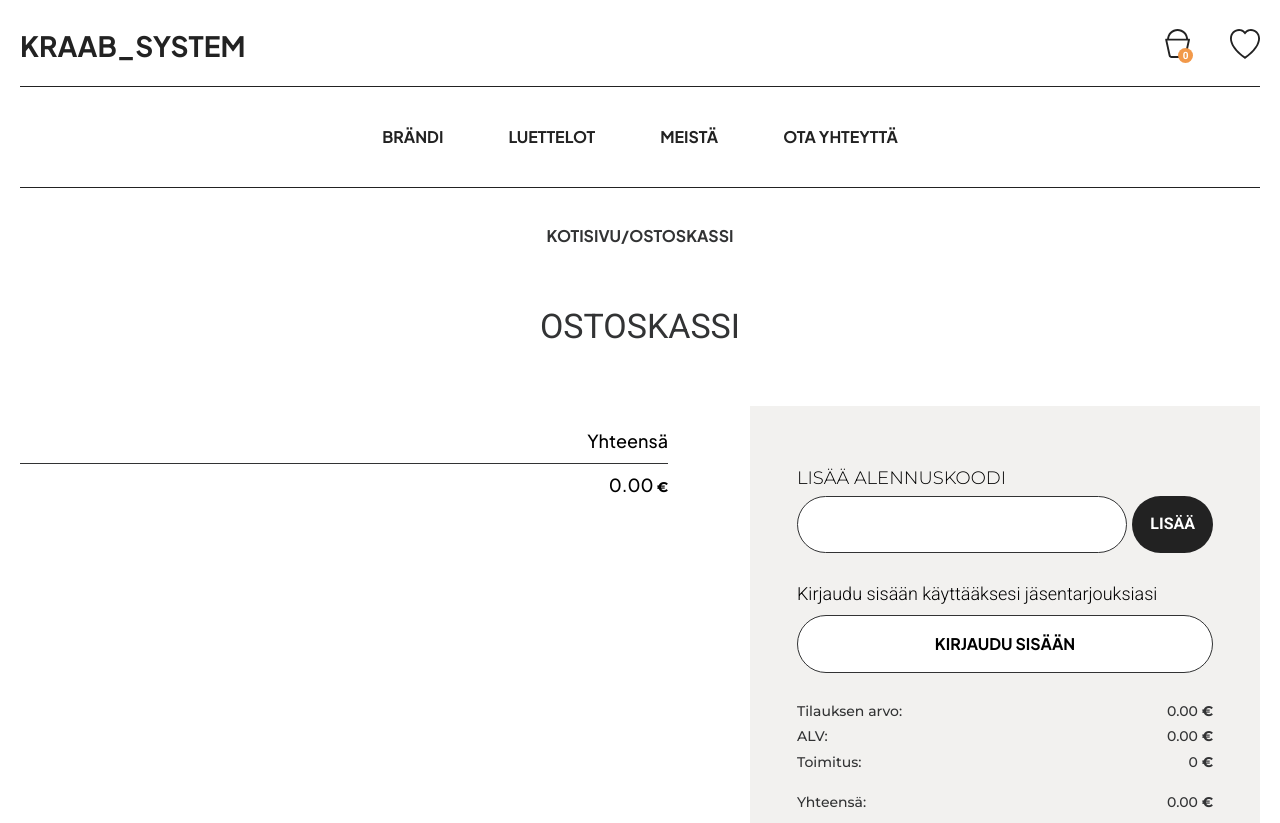
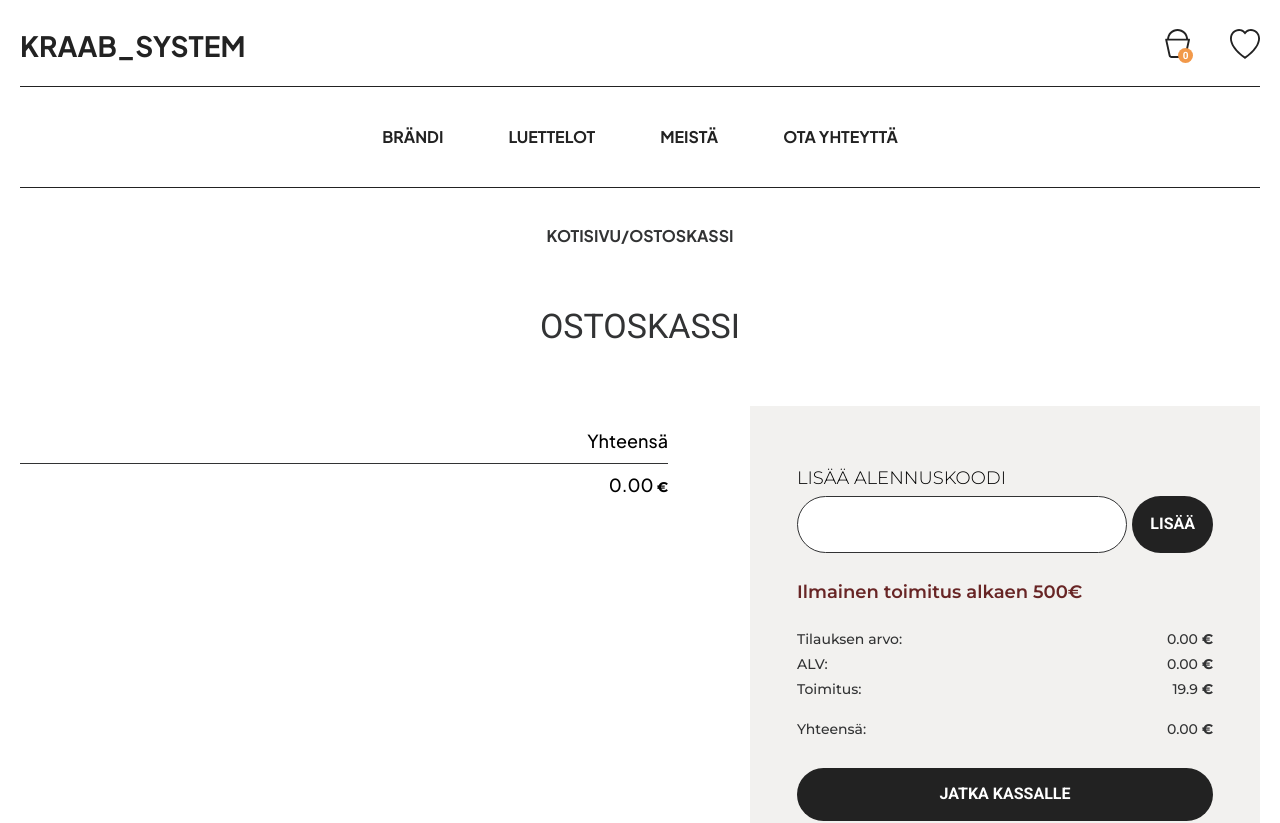
Before and after one commit to FEZUGICRIX/kraab_system, a React (Vite) app: page /basket in a window 1280 px wide. Shown: the top 823 px of the page. Built offline with nearby package versions, Linux system fonts and the light colour scheme.

Commit message:
feat: add navigation from basket item to product page

```diff
--- a/src/pages/BasketPage/BasketPage.jsx
+++ b/src/pages/BasketPage/BasketPage.jsx
@@ -1,4 +1,6 @@
 import { useEffect, useState } from 'react';
+import { Link } from 'react-router-dom';
+
 import { getProducts } from '@api/getProducts';
 import Breadcrumbs from '@Breadcrumbs';
 import useBasket from '../../hooks/useBasket';
@@ -44,6 +46,8 @@ const BasketPage = () => {
   };
 
   const totalPrice = calculateTotalPrice();
+  const shippingValue = totalPrice >= 500 ? 0 : 19.9;
+
   const handleRemoveItem = (id) => {
     removeLocalStorageItem(id);
   };
@@ -78,20 +82,30 @@ const BasketPage = () => {
                   }
                   const basketItem = basketItemsMap[item.id];
                   const quantity = basketItem?.packages || 1;
-                  const totalProductPrice = Number(item.price) * quantity * (item.packing_volume || 1);
+                  const totalProductPrice =
+                    Number(item.price) *
+                    quantity *
+                    (item.packing_volume || 1);
 
                   return (
                     <div className="basket__product" key={item.id}>
+                      <Link to={`/basket/product/${item.id}`}>
                         <div className="basket__product-img">
                           <img
-                          src={`${basePath[item.catalog]}${images[0] || 'default.jpg'}`}
+                            src={`${basePath[item.catalog]}${
+                              images[0] || 'default.jpg'
+                            }`}
                             alt="Product"
                           />
                         </div>
+                      </Link>
+
                       <div className="basket__product-content">
+                        <Link to={`/basket/product/${item.id}`}>
                           <div className="basket__product-title">
                             {item.title}
                           </div>
+                        </Link>
                         <div className="basket__product-price">
                           {item.price} <span>€</span>
                         </div>
@@ -155,9 +169,8 @@ const BasketPage = () => {
                 </div>
               </div>
 
-              <div className="basket__login">
-                <span>Kirjaudu sisään käyttääksesi jäsentarjouksiasi</span>
-                <button id="login">KIRJAUDU SISÄÄN</button>
+              <div className="basket__hint">
+                Ilmainen toimitus alkaen 500€
               </div>
 
               <div className="basket__order order">
@@ -178,7 +191,7 @@ const BasketPage = () => {
                   <div className="order__shipping">
                     <span>Toimitus:</span>
                     <span>
-                      0 <span className="euro">€</span>
+                      {shippingValue} <span className="euro">€</span>
                     </span>
                   </div>
                   <div className="order__total">
--- a/src/pages/BasketPage/_BasketPage.scss
+++ b/src/pages/BasketPage/_BasketPage.scss
@@ -30,6 +30,7 @@
 
   &__product {
     display: flex;
+    align-items: center;
     width: 100%;
 
     &-title {
@@ -55,7 +56,6 @@
       margin-right: 18px;
       img {
         max-width: 130px;
-        height: 180px;
       }
     }
 
@@ -152,28 +152,11 @@
     }
   }
 
-  &__login {
-    display: flex;
-    flex-direction: column;
-    gap: 11px;
-    span {
-      font-family: Roboto;
-      font-size: 18px;
-      font-weight: 300;
-      line-height: 21.09px;
-    }
-
-    #login {
-      background: $white;
-      padding: 18px 0;
-      border-radius: 30px;
-      border: 1px solid #323334;
-
-      font-family: Plus Jakarta Sans;
-      font-size: 16px;
-      font-weight: 700;
-      line-height: 20.16px;
-    }
+  &__hint {
+    font-family: Montserrat;
+    font-size: 18px;
+    font-weight: 600;
+    color: #682525;
   }
 
   .order {
@@ -208,10 +191,6 @@
   }
 
   @media (max-width: 400px) {
-    &__product {
-      align-items: center;
-    }
-
     &__product-specifications {
       display: flex;
       flex-direction: column;
@@ -223,7 +202,6 @@
       margin-right: 10px;
       img {
         max-width: 110px;
-        height: 144px;
       }
     }
 
--- a/src/pages/ProductPage/ProductPage.jsx
+++ b/src/pages/ProductPage/ProductPage.jsx
@@ -43,7 +43,7 @@ const ProductPage = ({ source }) => {
   const { basketItems, setLocalStorageItems, removeLocalStorageItem } =
     useBasket();
   const [inBasket, setInBasket] = useState(
-    basketItems.some((item) => item === id)
+    basketItems.some((item) => item.id === id)
   );
 
   const handleAddToBasket = () => {
@@ -81,8 +81,6 @@ const ProductPage = ({ source }) => {
     packing_volume,
   } = product;
 
-  console.log(packing_volume);
-
   const basePath = {
     moduleo_products: '/img/pages/moduleo/',
     denkirs_products: '/img/pages/denkirs/',
@@ -96,7 +94,6 @@ const ProductPage = ({ source }) => {
 
   const handlePackagesChange = (event) => {
     const value = parseInt(event.target.value);
-    console.log(value);
     setPackages(value);
   };
 
```
Lines whose indentation alone changed are shown as unchanged.
